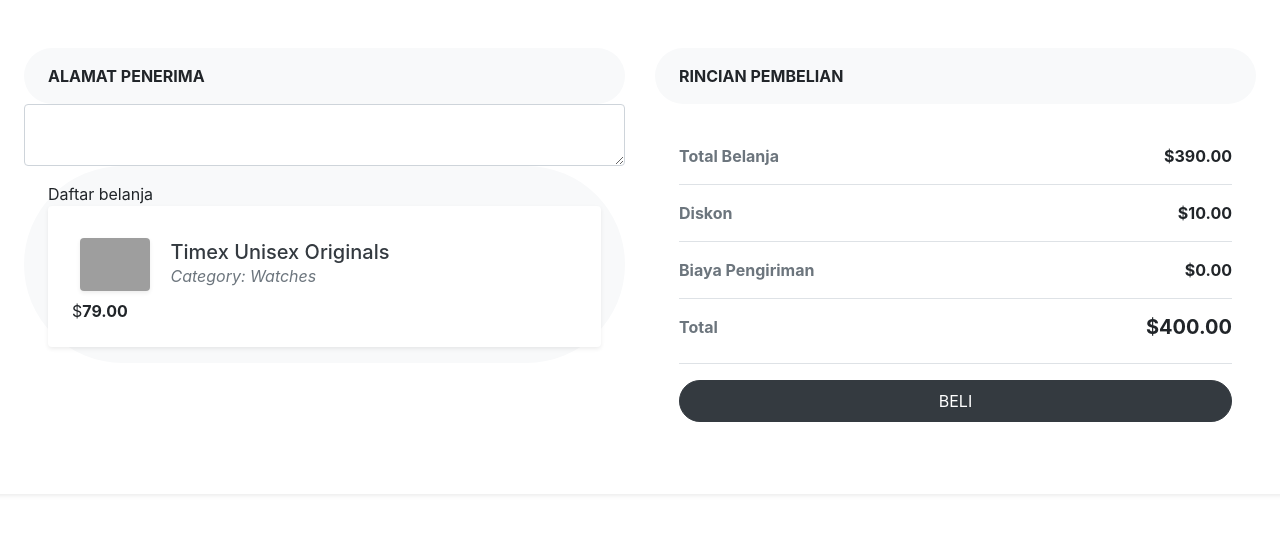
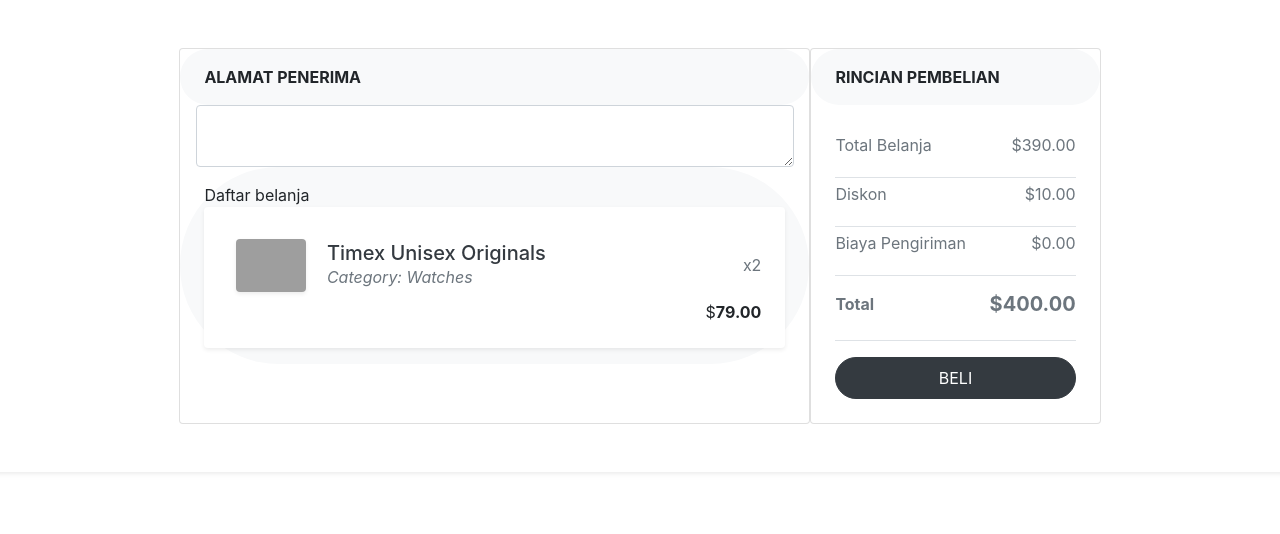
Before and after one commit to fauziardha1/Final-Project-Web, a CodeIgniter app: page /index.php/checkout/index in a window 1280 px wide. Shown: the part 56-590 px from the top of the page. Run offline with CodeIgniter, Linux system fonts and the light colour scheme; grey boxes are pictures that could not be loaded.

Commit message:
menambahkan hal checkout (fix)

```diff
--- a/application/views/checkout.php
+++ b/application/views/checkout.php
@@ -1,26 +1,39 @@
   <?php $this->load->view("partials/header.php") ?>
    <?php $this->load->view("partials/navbar.php") ?>
-  <div class="row py-5 p-4 bg-white rounded shadow-sm  ">
-        <div class="col-lg-6 ">
+  <div class="row py-5 p-4 bg-white rounded shadow-sm  d-flex justify-content-center ">
+        <div class=" card " style="width: 50%">
 
-          <div class="bg-light rounded-pill px-4 py-3 text-uppercase font-weight-bold">Alamat Penerima</div>
+          <div class="bg-light rounded-pill px-4 py-3 text-uppercase font-weight-bold ">Alamat Penerima</div>
 
+            <div class=" d-flex justify-content-center">
+            <textarea name="" cols="23" rows="2" class="form-control" style="width: 95%"></textarea>
+            </div>
 
-            <textarea name="" cols="30" rows="2" class="form-control"></textarea>
-
-            <div class="bg-light rounded-pill px-4 py-3 ">Daftar belanja
-              <div class=" p-4 bg-white rounded shadow-sm ">
+            <div class="bg-light rounded-pill px-4 py-3  ">Daftar belanja
+              <div class=" p-4 bg-white rounded shadow-sm  ">
                <tr>
-
-                  <th scope="row" class="border-0">
-                    <div class="p-2 ">
+                  <div class="d-flex justify-content-between  class="text-muted font-weight-normal font-italic d-block"">
+                  <th scope="row" class="border-0 ">
+                    <div class="p-2  ">
                       <img src="https://res.cloudinary.com/mhmd/image/upload/v1556670479/product-1_zrifhn.jpg" alt="" width="70" class="img-fluid rounded shadow-sm">
                       <div class="ml-3 d-inline-block align-middle ">
                         <h5 class="mb-0"> <a href="#" class="text-dark d-inline-block align-middle">Timex Unisex Originals</a></h5><span class="text-muted font-weight-normal font-italic d-block">Category: Watches</span>
                       </div>
                     </div>
                   </th>
-                  <td class="border-0 align-middle float-sm-right text-right">$<strong id="productPrice">79.00</strong></td>
+                  <div class="d-flex align-items-center">
+
+                  <td>
+                    <span  class="text-muted font-weight-normal d-block" >x2</span>
+                  </td>
+                  </div>
+                  </div>
+
+
+                   <div class=" d-flex justify-content-end">
+
+                  <td class="border-0 align-middle ">$<strong id="productPrice">79.00</strong></td>
+                    </div>
 
                 </tr>
 
@@ -31,20 +44,15 @@
 
 
 
+        <div class="card " style="width: 23%">
 
-
-
-
-
-
-        <div class="col-lg-6">
           <div class="bg-light rounded-pill px-4 py-3 text-uppercase font-weight-bold">rincian pembelian</div>
           <div class="p-4">
             <ul class="list-unstyled ">
-              <li class="d-flex justify-content-between py-3 border-bottom"><strong class="text-muted">Total Belanja </strong><strong>$390.00</strong></li>
-              <li class="d-flex justify-content-between py-3 border-bottom"><strong class="text-muted">Diskon</strong><strong>$10.00</strong></li>
-              <li class="d-flex justify-content-between py-3 border-bottom"><strong class="text-muted">Biaya Pengiriman</strong><strong>$0.00</strong></li>
-              <li class="d-flex justify-content-between py-3 border-bottom"><strong class="text-muted">Total</strong>
+              <li class="d-flex justify-content-between py-1 border-bottom text-muted">Total Belanja <p> $390.00</p></li>
+              <li class="d-flex justify-content-between py-1 border-bottom text-muted">Diskon <p>$10.00</p></li>
+              <li class="d-flex justify-content-between py-1 border-bottom text-muted">Biaya Pengiriman <p>$0.00</p></li>
+              <li class="d-flex justify-content-between py-3 border-bottom text-muted"><strong>Total</strong>
                 <h5 class="font-weight-bold">$400.00</h5>
               </li>
             </ul><a href="#" class="btn btn-dark rounded-pill py-2 btn-block text-uppercase ">beli</a>
```
